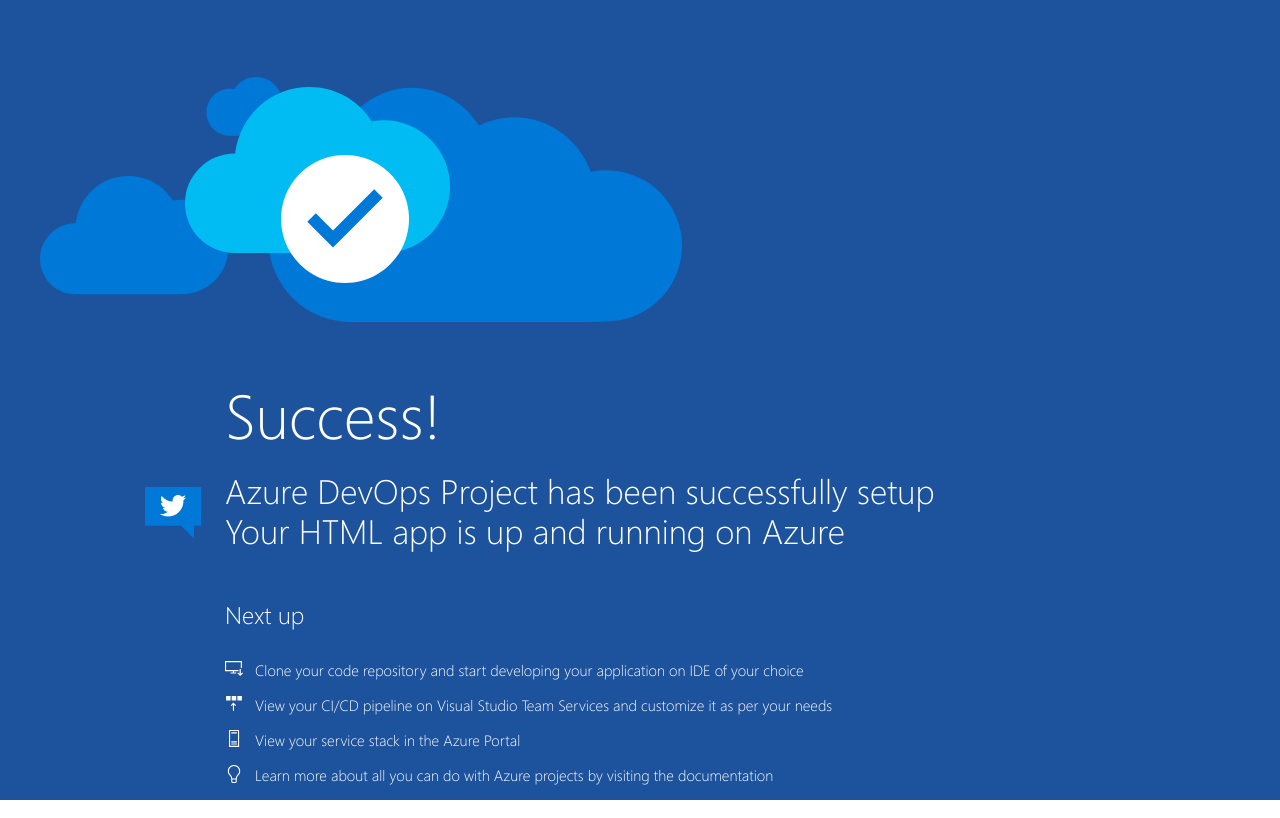
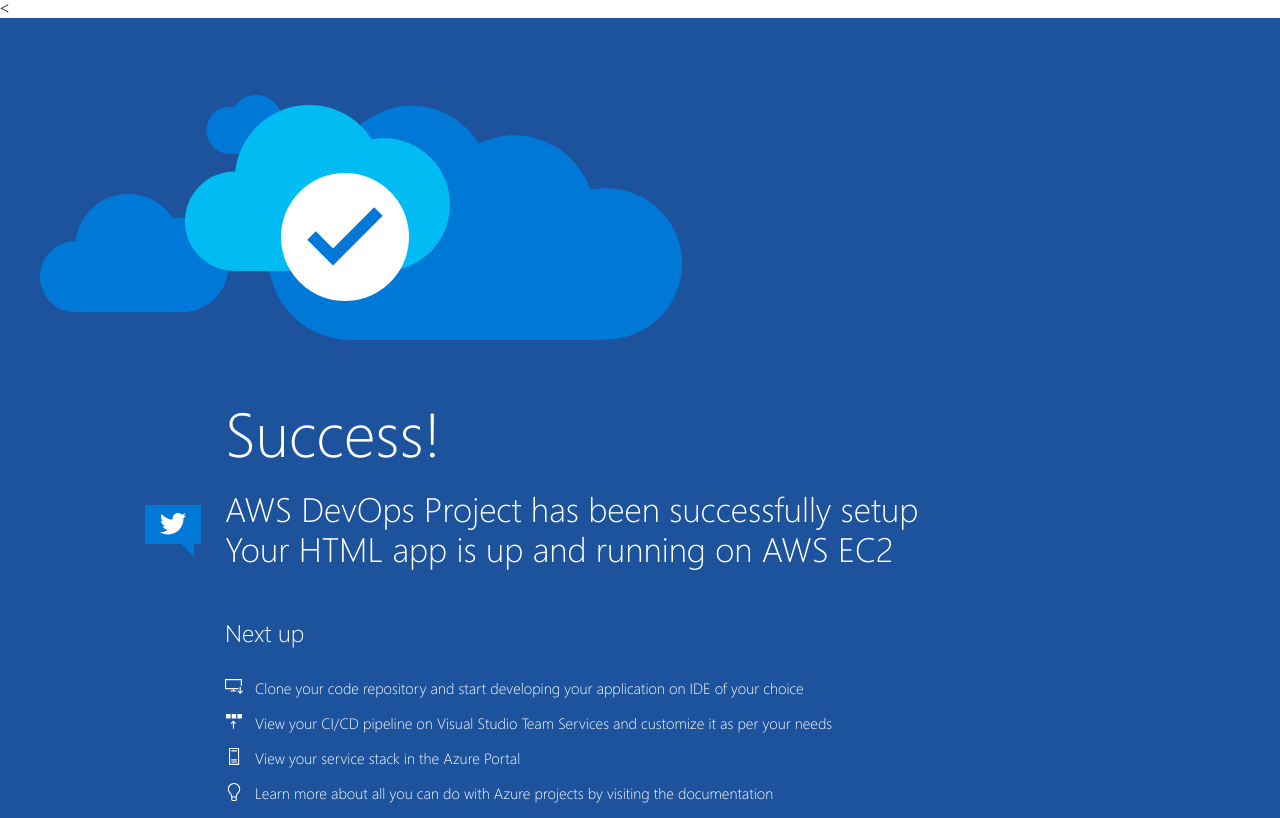
Before and after one commit to codekeke/AperTechCo, a plain HTML site: page index.html in a window 1280 px wide. Drawn offline with Linux system fonts and the light colour scheme.

Commit message:
This is gthe first commit for the project

```diff
--- a/index.html
+++ b/index.html
@@ -1,4 +1,5 @@
  <!Doctype html>
+ <
 <html>
 
 <head>
@@ -19,8 +20,8 @@
         </div>
             <div class="content-body">
                 <div class="success-text">Success!</div>
-                <div class="description line-1"> Azure DevOps Project has been successfully setup</div>
-                <div class="description line-2"> Your HTML app is up and running on Azure</div>
+                <div class="description line-1"> AWS DevOps Project has been successfully setup</div>
+                <div class="description line-2"> Your HTML app is up and running on AWS EC2</div>
                 <div class="next-steps-container">
                     <div class="next-steps-header">Next up</div>
                     <div class="next-steps-body">
```
